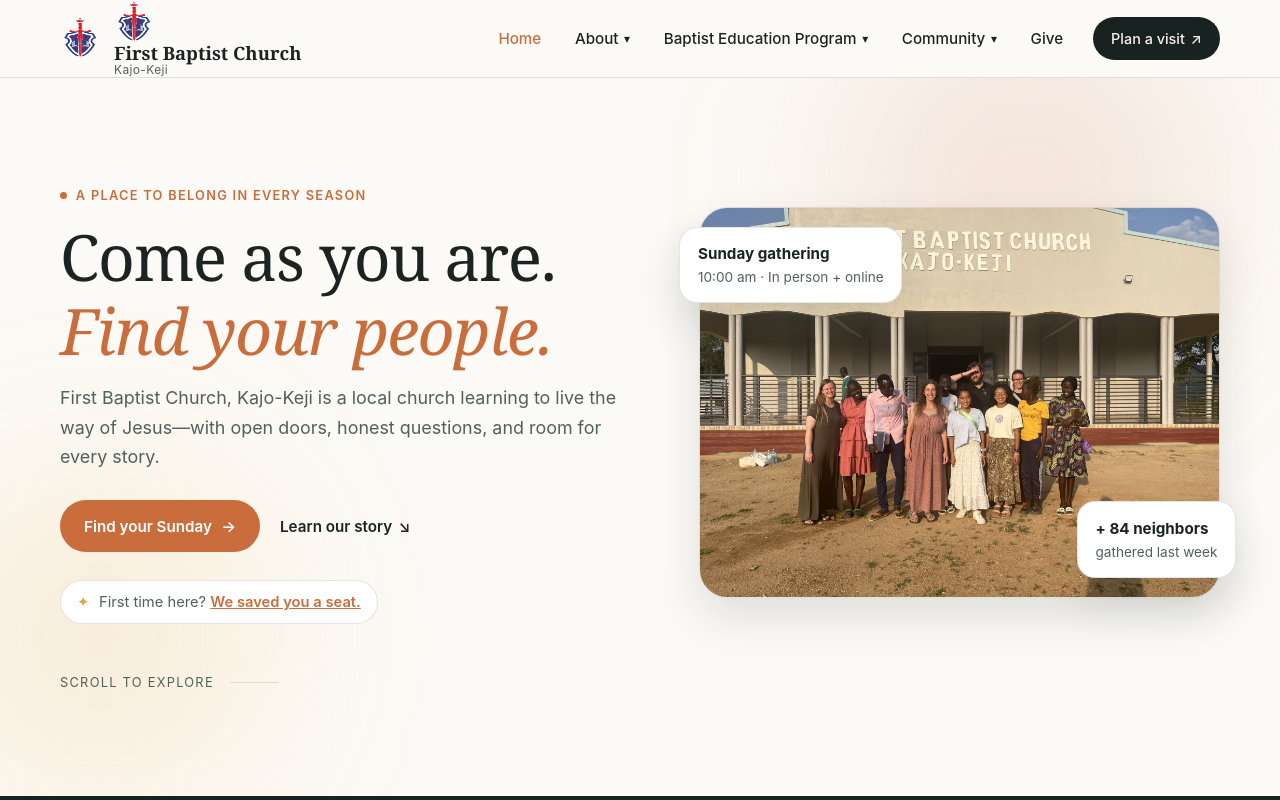
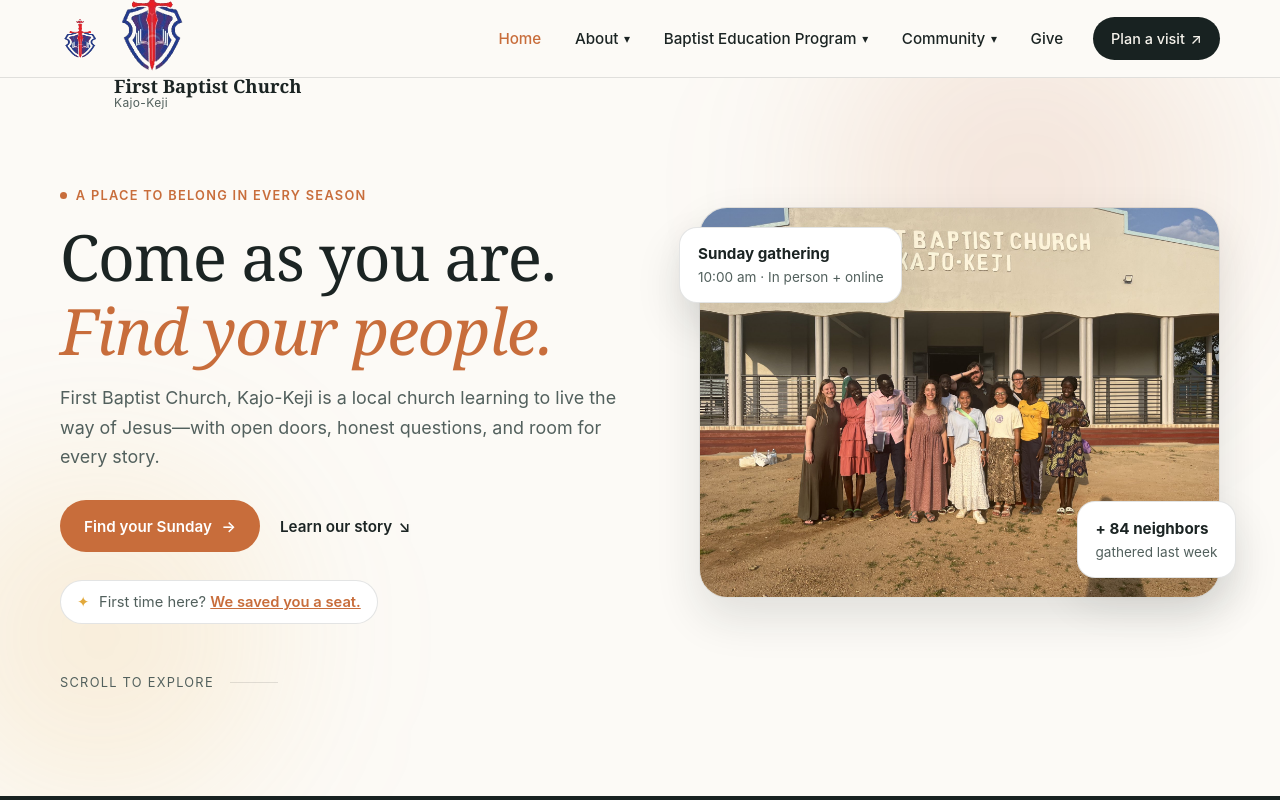
Before and after one commit to gale-123/www.fbc.org, a plain HTML site: page index.html in a window 1280 px wide. Shown: the top 800 px of the page. Drawn offline with Linux system fonts and the light colour scheme.

Commit message:
Adjust logo image size in header

```diff
--- a/index.html
+++ b/index.html
@@ -17,7 +17,7 @@
       <a class="brand" href="index.html" aria-label="First Baptist Church, Kajo-Keji home">
 
         <img src="image/fbc-logo.png" width="42" height="42">
-        <span class="brand-copy"> <img src="image/fbc-logo.png" width="42" height="42"><strong>First Baptist Church</strong><small>Kajo-Keji</small></span>
+        <span class="brand-copy"> <img src="image/fbc-logo.png" width="42%" height="42%"><strong>First Baptist Church</strong><small>Kajo-Keji</small></span>
       </a>
       <button class="menu-toggle" type="button" aria-expanded="false" aria-controls="site-nav">
         <span></span><span></span><span></span><b class="sr-only">Open navigation</b>
```
